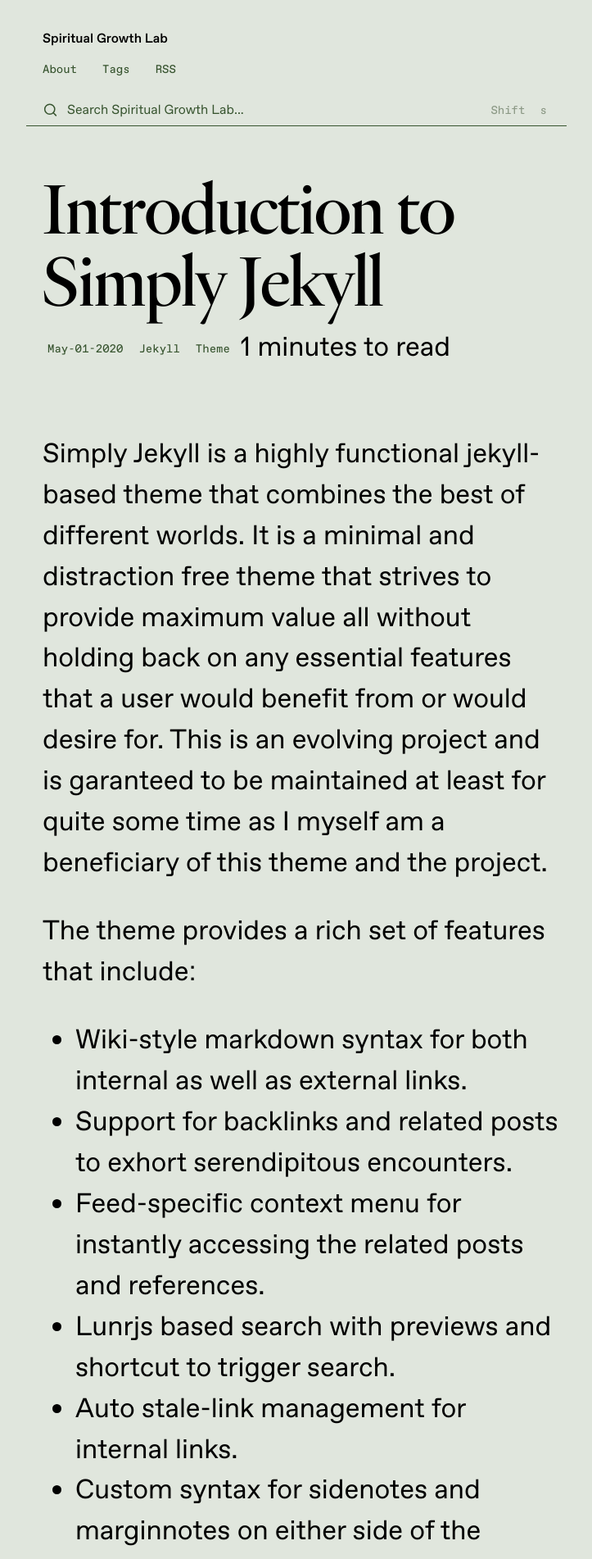
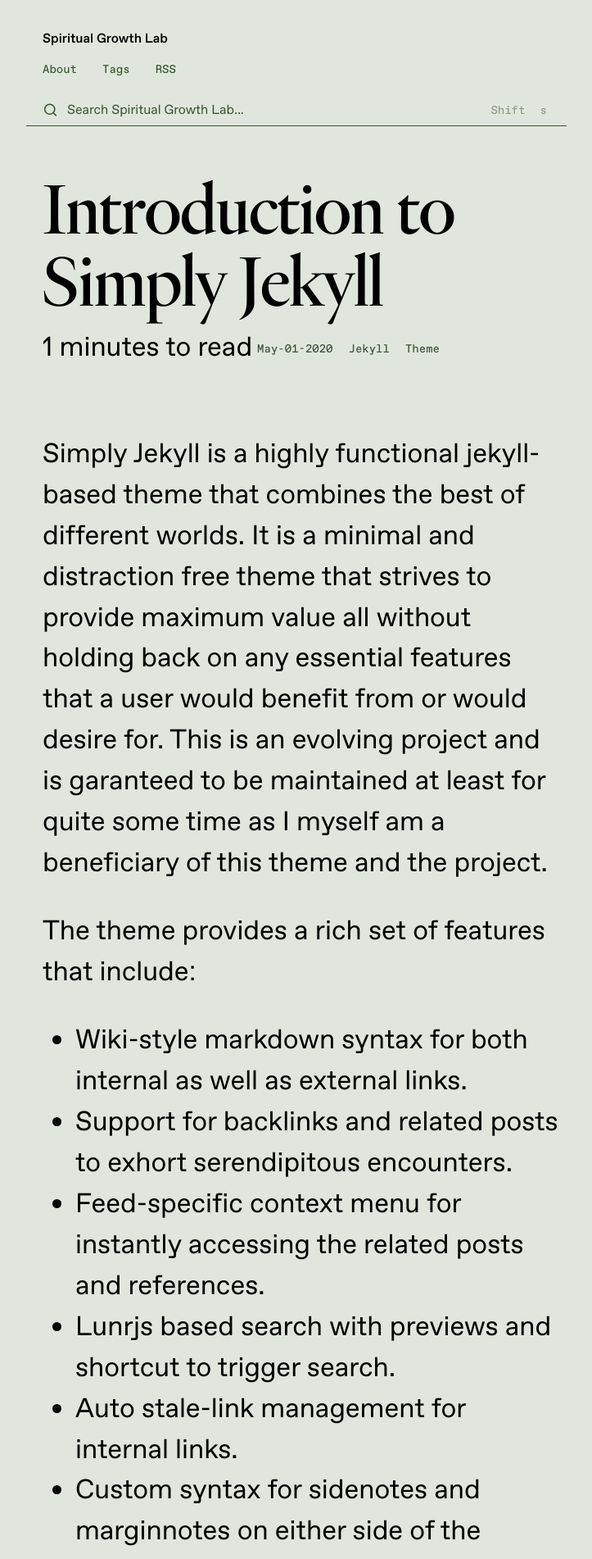
Before and after one commit to jsantiago611/digital-garden-master, a Jekyll site: the page built from _posts/2020-05-01-intro.md, in a window 1280 px wide. Shown: the top 1902 px of the page at 82% size, without its empty margins (278-1001 px from the left). Built offline with Jekyll 4.4.1, drawn with Linux system fonts in a browser that asks for light colours.

Commit message:
Update Content.html

```diff
--- a/_includes/Content.html
+++ b/_includes/Content.html
@@ -1,7 +1,7 @@
 <!-- Parse internal links, external links, transclusions etc and manipuate the content to reflect it accordingly -->
 {%- if page.content-type == "post" -%}
 <ul class="tags">
-    {%- include read_time.html -%}
+    <li>{%- include read_time.html -%}</li>
     {%- if page.status != nil and page.status != empty -%}
     <li><a href="javascript:void(0)" class="tag"><b>Status:</b> <i>{{page.status | capitalize}}</i></a></li>
     {%- endif -%}
```
